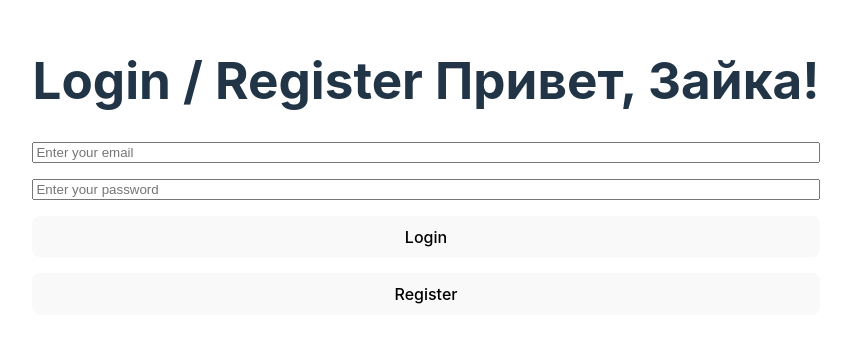
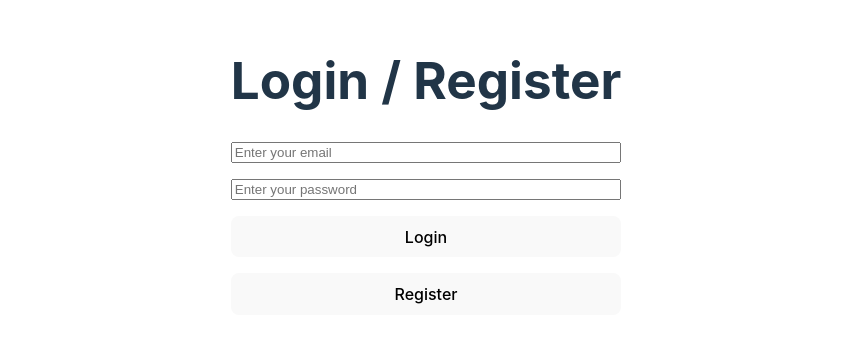
Before and after one commit to Hotelsbid/hotelsbidvue, a Vue app: page / in a window 1280 px wide. Shown: the part 234-576 px from the top of the page, without its empty margins (214-1065 px from the left). Built offline with nearby package versions, Linux system fonts and the light colour scheme; no server answers.

Commit message:
1 commit

```diff
--- a/src/components/LoginForm.vue
+++ b/src/components/LoginForm.vue
@@ -1,6 +1,6 @@
 <template>
   <div>
-    <h1>Login / Register Привет, Зайка!</h1>
+    <h1>Login / Register</h1>
     <form @submit.prevent="login">
       <input
         type="email"
```
